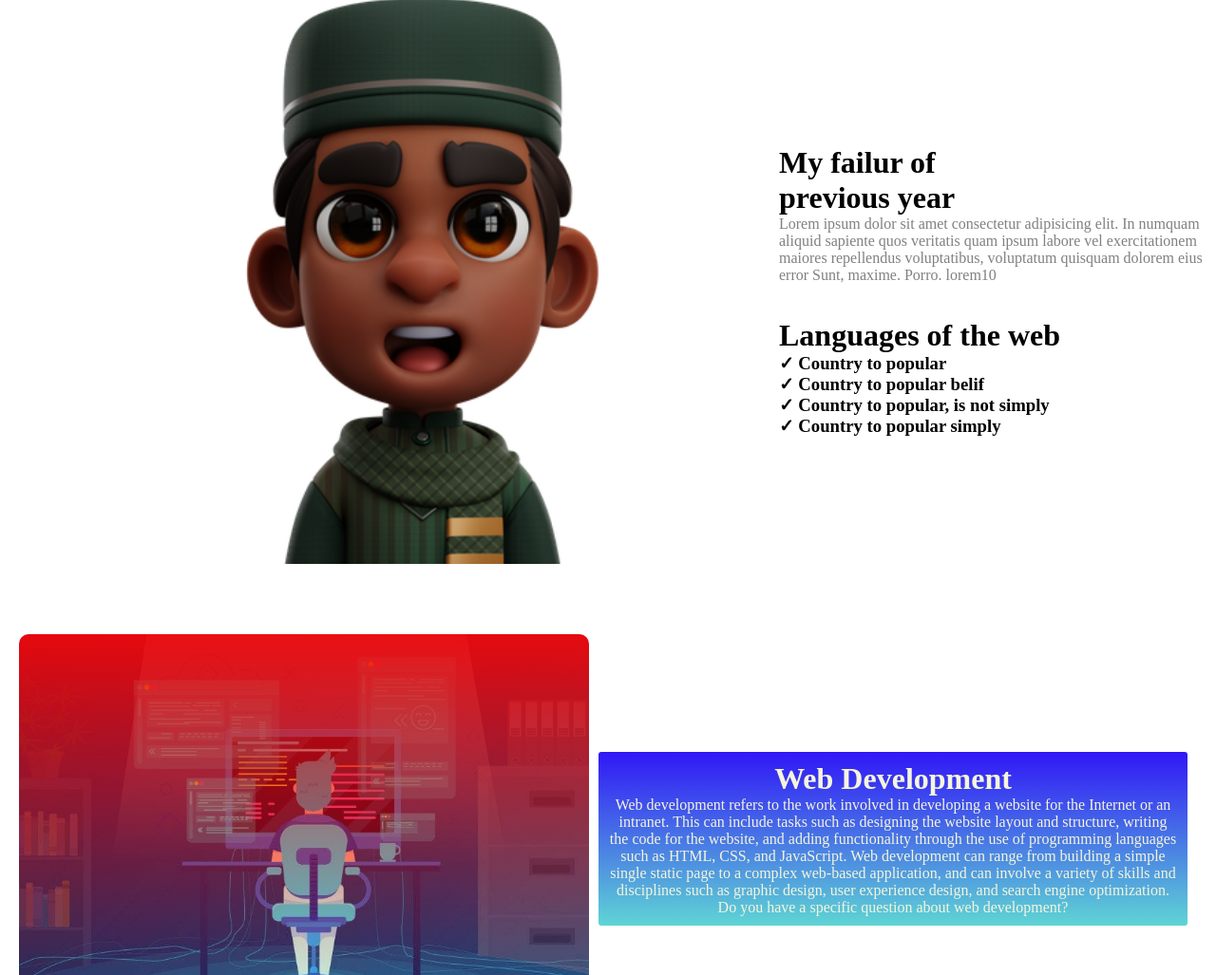
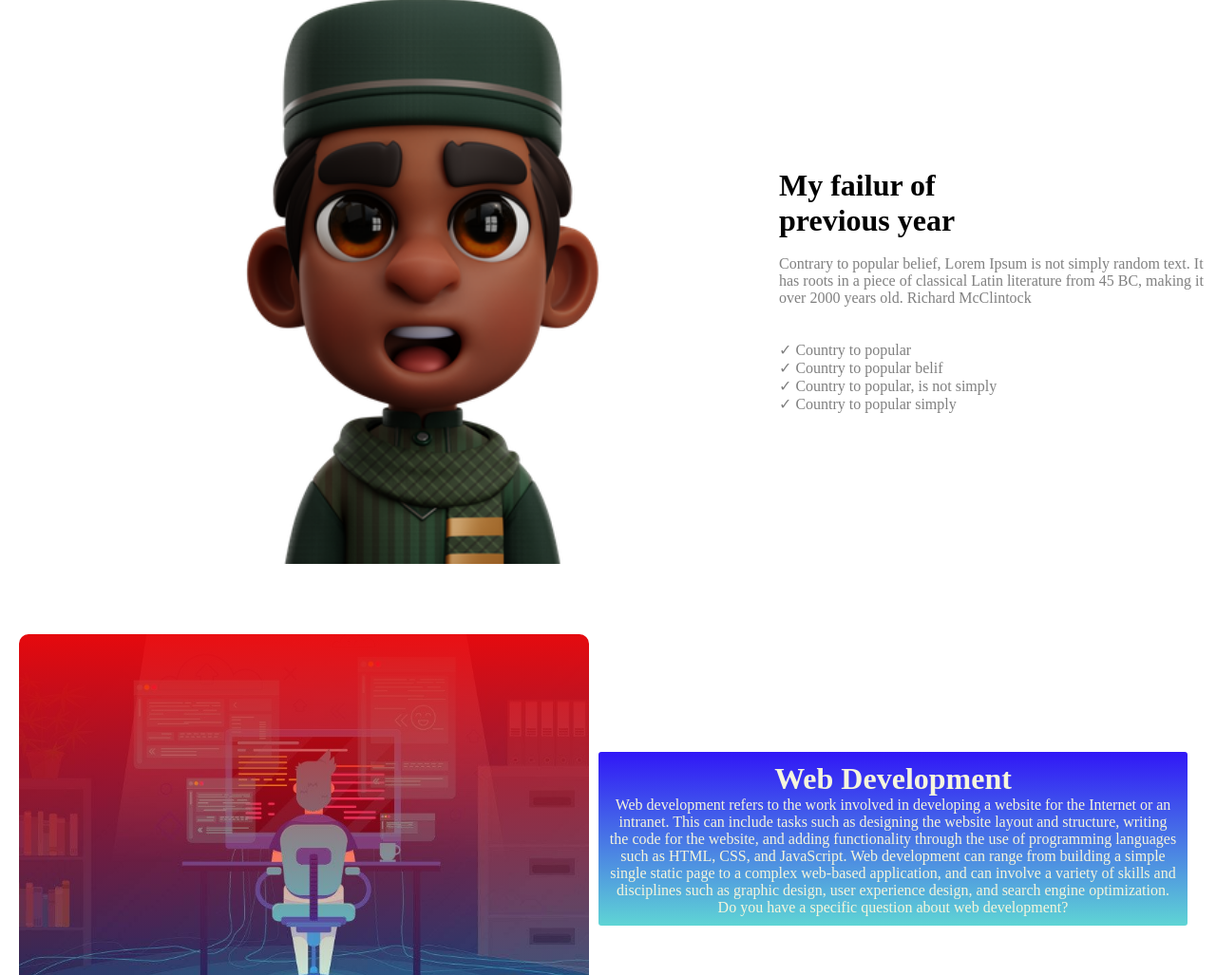
Before and after one commit to MuhammadSaikat25/assignment1-repo, a plain HTML site: page index.html in a window 1280 px wide. Shown: the part 786-1813 px from the top of the page at 95% size. Drawn offline with Linux system fonts and the light colour scheme.

Commit message:
totaly done

```diff
--- a/index.html
+++ b/index.html
@@ -35,15 +35,22 @@
                 <h1>
                     My failur of <br> previous year
                 </h1>
-                <p>Lorem ipsum dolor sit amet consectetur adipisicing elit. In numquam aliquid sapiente quos veritatis
-                    quam ipsum labore vel exercitationem maiores repellendus voluptatibus, voluptatum quisquam dolorem
-                    eius error Sunt, maxime. Porro. lorem10 </p>
-                <br><br>
-                <h1>Languages of the web</h1>
-                <h3>&#x2713; Country to popular</h3>
-                <h3>&#x2713; Country to popular belif</h3>
-                <h3>&#x2713; Country to popular, is not simply</h3>
-                <h3>&#x2713; Country to popular simply</h3>
+                <br>
+                <p>
+                    Contrary to popular belief, Lorem Ipsum is not
+                    simply random text. It has roots in a piece of
+                    classical Latin literature from 45 BC, making it over
+                    2000 years old. Richard McClintock
+                </p>
+                <!-- <>Lorem ipsum dolor sit amet consectetur adipisicing elit. In numquam aliquid sapiente quos veritatis -->
+                <!-- quam ipsum labore vel exercitationem maiores repellendus voluptatibus, voluptatum quisquam dolorem -->
+                <!-- eius error Sunt, maxime. Porro. lorem10  -->
+                <br>
+                <br>
+                <p>&#x2713; Country to popular</p>
+                <p>&#x2713; Country to popular belif</p>
+                <p>&#x2713; Country to popular, is not simply</p>
+                <p>&#x2713; Country to popular simply</p>
             </div>
         </div>
         <!-- main d-4 START -->
```
